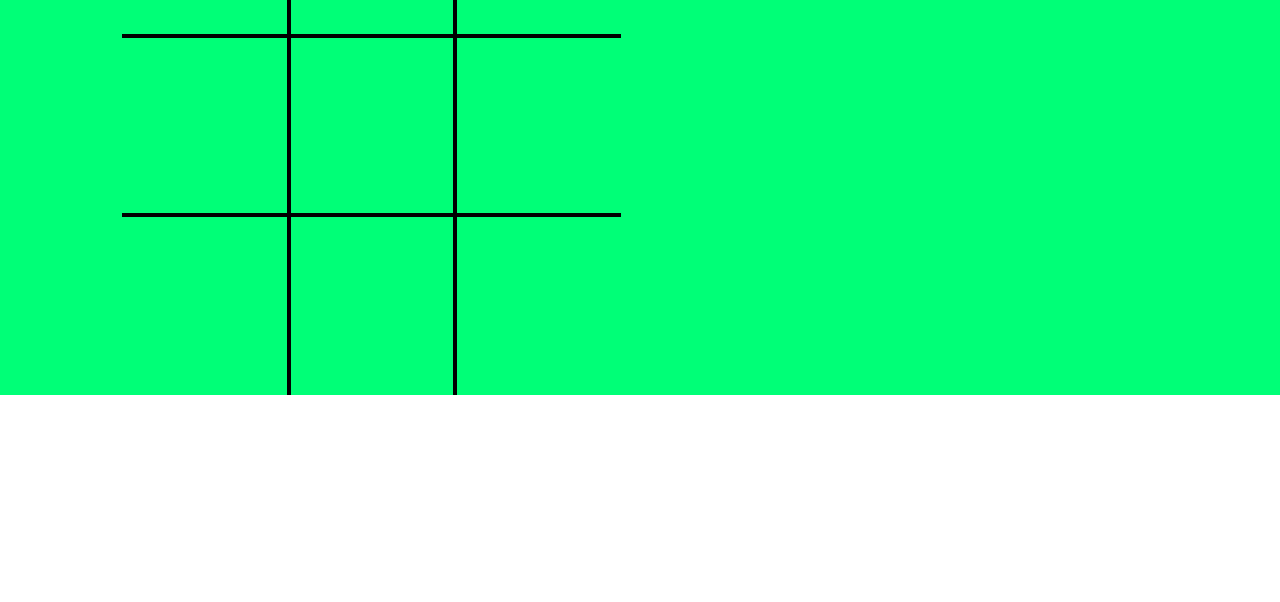
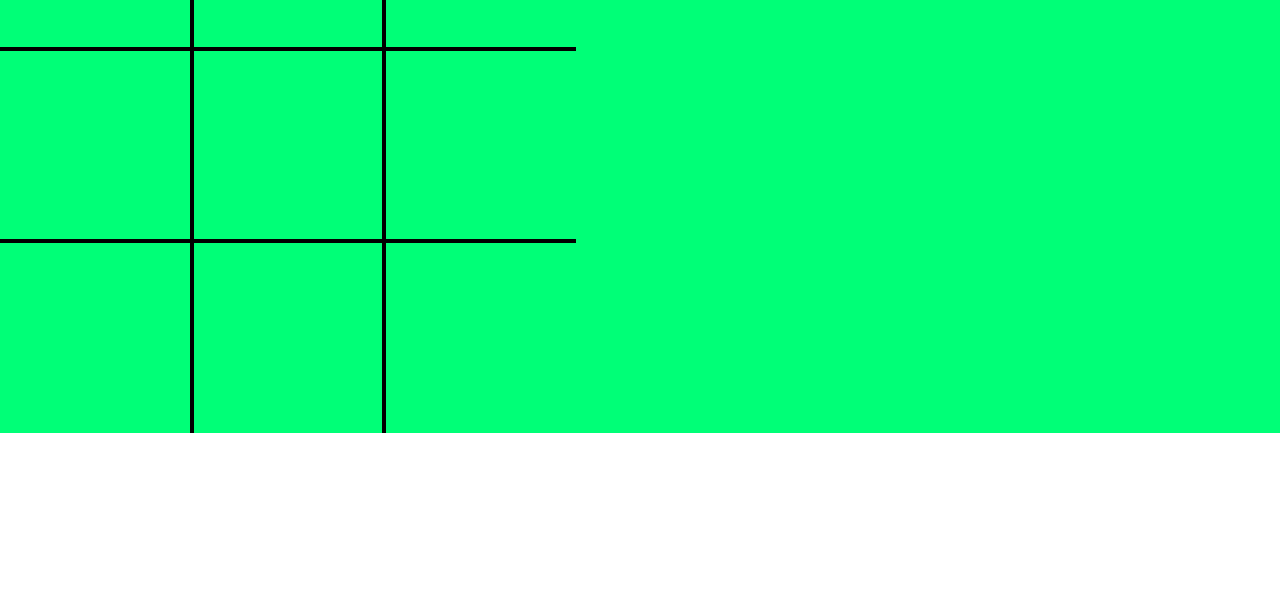
Before and after one commit to PavanKumar8499/Tic-Tac-Toe, a plain HTML site: page index.html in a window 1280 px wide. Shown: the part 198-800 px from the top of the page. Drawn offline with Linux system fonts and the light colour scheme.

Commit message:
Update stylesheet.css

```diff
--- a/stylesheet.css
+++ b/stylesheet.css
@@ -25,17 +25,17 @@ nav {
 .gameContainer {
     background-color:rgb(0, 255, 119);
     display: flex;
-    justify-content: center;
+    justify-content: centre;
     margin-top: 0px;
-    cursor: zoom-in;
+    cursor: none;
 
 }
 
 .container {
 
     display: grid;
-    grid-template-rows: repeat(3, 10vw);
-    grid-template-columns: repeat(3, 10vw);
+    grid-template-rows: repeat(3, 11vw);
+    grid-template-columns: repeat(3, 11vw);
     position: relative;
     font-family: system-ui, -apple-system, BlinkMacSystemFont, 'Segoe UI', Roboto, Oxygen, Ubuntu, Cantarell, 'Open Sans', 'Helvetica Neue', sans-serif;
 }
@@ -123,8 +123,8 @@ nav {
 
 .container {
 
-    grid-template-rows: repeat(3, 14vw);
-    grid-template-columns: repeat(3, 13vw);
+    grid-template-rows: repeat(3, 15vw);
+    grid-template-columns: repeat(3, 15vw);
 
 }
 .game-container {
```
